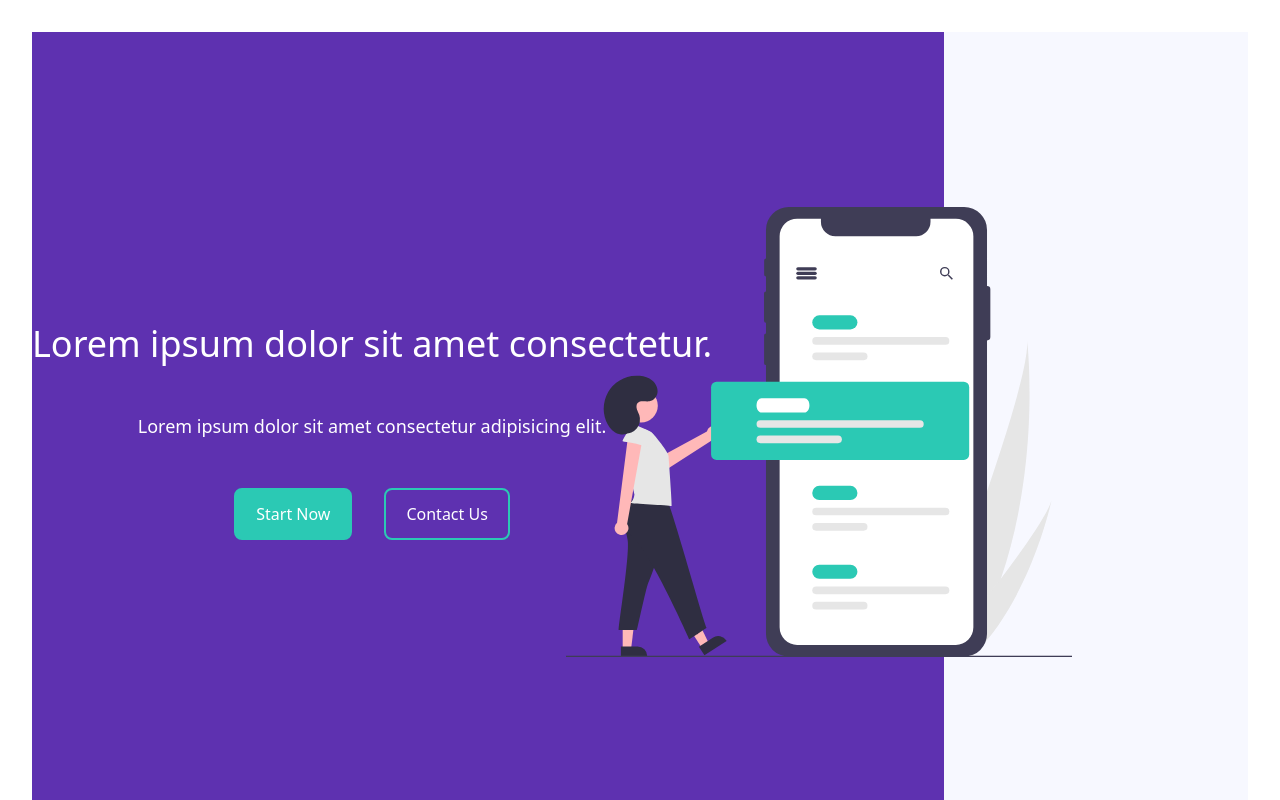
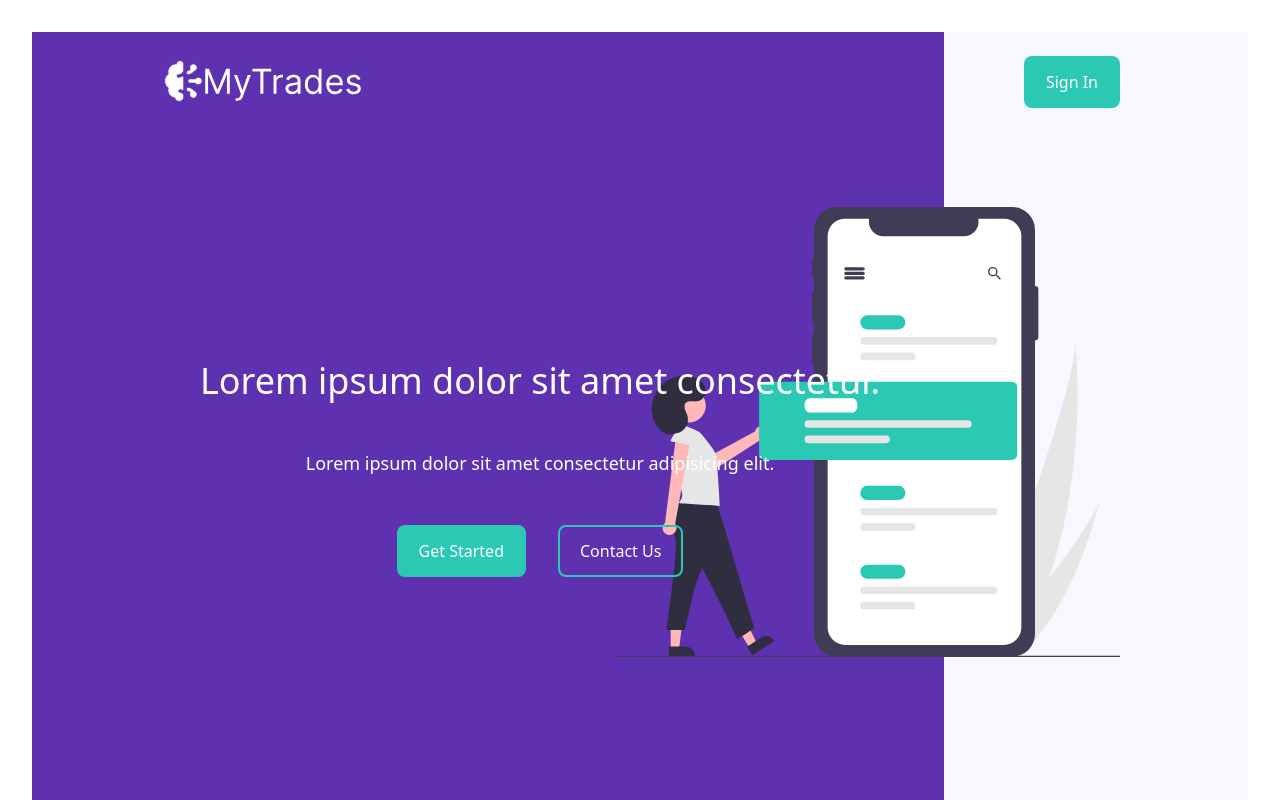
Before and after one commit to isaac-kg/mind-my-trades, a React (Vite) app: page / in a window 1280 px wide. Shown: the top 800 px of the page. Built offline with nearby package versions, Linux system fonts and the light colour scheme.

Commit message:
fix hero section

```diff
--- a/src/App.jsx
+++ b/src/App.jsx
@@ -10,7 +10,7 @@ function App() {
     <div>
       <Hero />
       <About />
-      <LiveMarket />
+      {/* <LiveMarket /> */}
       <Footer />
     </div>
   )
--- a/src/component/hero.jsx
+++ b/src/component/hero.jsx
@@ -1,8 +1,21 @@
 const Hero = () => {
   return (
-    <div className="md:flex justify-center items-center h-screen relative">
-      <div className="basis-3/4 h-full bg-tn_blue_50 flex items-center">
-        <div>
+    <div className="lg:flex justify-center items-center h-screen relative">
+      <div className="basis-3/4 h-full bg-tn_blue_50 px-6 lg:pl-32 flex flex-col">
+        <div className="flex justify-between mt-6 gap-4 items-center">
+          <div>
+            <img
+              className="max-h-[50px]"
+              src="/icons/logo.svg"
+              alt=""
+              srcset=""
+            />
+          </div>
+          <button className="text-white py-2 px-5 bg-tn_green_50 border-tn_green_50 border-2 rounded-lg block lg:hidden">
+           Sign In
+          </button>
+        </div>
+        <div className="z-10 my-auto">
           <p className="text-white text-4xl">
             Lorem ipsum dolor sit amet consectetur.
           </p>
@@ -11,7 +24,7 @@ const Hero = () => {
           </p>
           <div>
             <button className="text-white py-3 px-5 bg-tn_green_50 border-tn_green_50 border-2 rounded-lg">
-              Start Now
+              Get Started
             </button>
             <button className="text-white py-3 px-5 border-tn_green_50 border-2  rounded-lg ml-8">
               Contact Us
@@ -19,9 +32,20 @@ const Hero = () => {
           </div>
         </div>
       </div>
-      <div className="hidden md:block basis-1/4 h-full bg-tn_gray_50"></div>
-      <div className="absolute right-44">
-        <img className="max-h-[450px]" src="/icons/phone.svg" alt="" srcset="" />
+      <div className="hidden lg:flex basis-1/4 h-full bg-tn_gray_50 justify-end">
+        <div className="pr-32 mt-6">
+          <button className="text-white py-3 px-5 bg-tn_green_50 border-tn_green_50 border-2 rounded-lg">
+            Sign In
+          </button>
+        </div>
+      </div>
+      <div className="absolute right-0 hidden lg:block">
+        <img
+          className="max-h-[450px] lg:pr-32"
+          src="/icons/phone.svg"
+          alt=""
+          srcset=""
+        />
       </div>
     </div>
   )
```
Also changed, not shown: public/icons/logo.svg (added), 1 other file (tests, documents, lock files or other folders).
